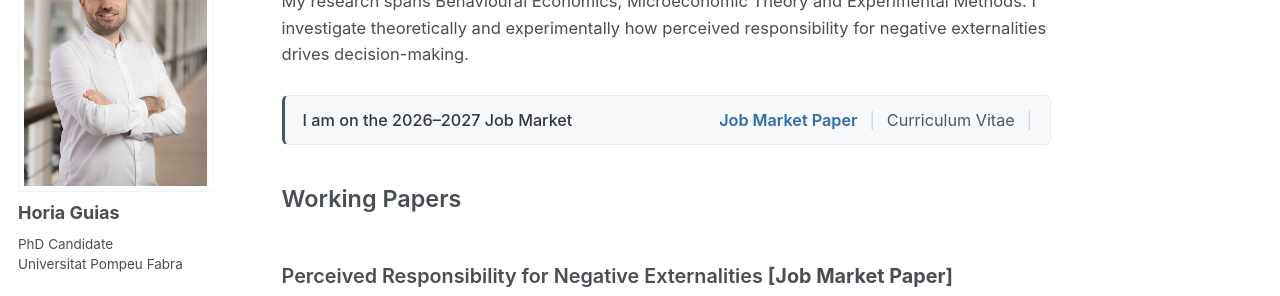
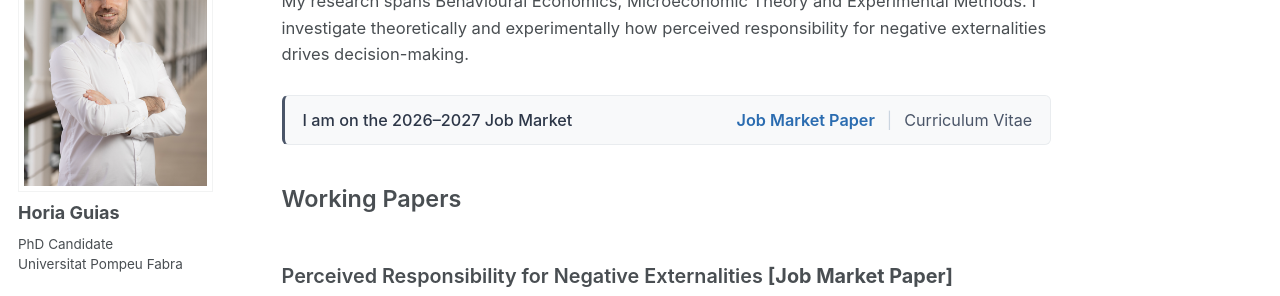
Before and after one commit to horiaguias/horiaguias.github.io, a Jekyll site: the page built from _pages/about.md, in a window 1280 px wide and 900 px high. Shown: the part 196-492 px from the top of the window. Built offline with Jekyll 4.4.1, drawn with Linux system fonts in a browser that asks for light colours; a style sheet for code colours, icons or effects is not loaded.

Commit message:
Bug Fix Job Market Banner

```diff
--- a/_pages/about.md
+++ b/_pages/about.md
@@ -27,7 +27,6 @@ redirect_from:
       <a href="/jmp" target="_blank" rel="noopener noreferrer" style="color: #2b6cb0; font-weight: 600; text-decoration: none;">Job Market Paper</a>
       <span style="color: #cbd5e0;">|</span>
       <a href="/cv" style="color: #4a5568; text-decoration: none;">Curriculum Vitae</a>
-      <span style="color: #cbd5e0;">|</span>
     </span>
   </div>
 </div>
```
